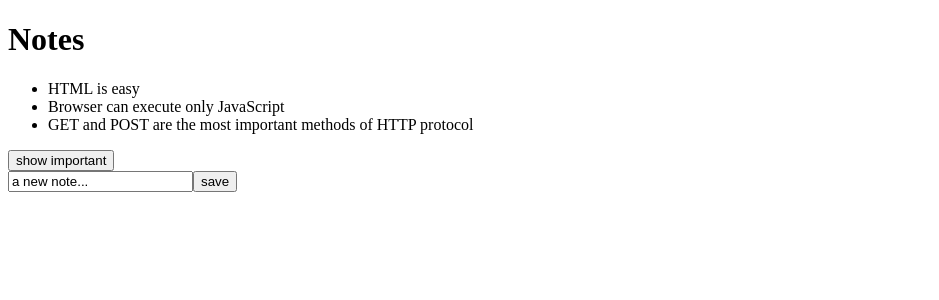
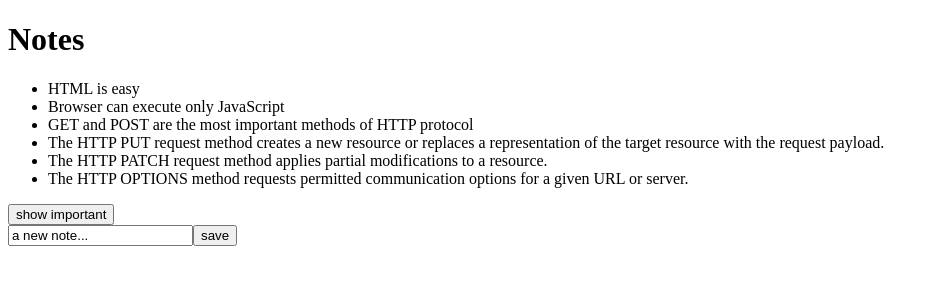
Before and after one commit to Duola224/fsopen-react, a React (Vite) app in the folder part-2-course-tuto/: page / in a window 1280 px wide. Shown: the top 300 px of the page, without its empty margins (0-939 px from the left). Built offline with nearby package versions, Linux system fonts and the light colour scheme; data requests are answered from the project's data file.

Commit message:
Getting data from server. Using json-server

```diff
--- /dev/null
+++ b/part-2-course-tuto/db.json
@@ -0,0 +1,34 @@
+{
+    "notes": [
+        {
+            "id": 1,
+            "content": "HTML is easy",
+            "important": true
+        },
+        {
+            "id": 2,
+            "content": "Browser can execute only JavaScript",
+            "important": false
+        },
+        {
+            "id": 3,
+            "content": "GET and POST are the most important methods of HTTP protocol",
+            "important": true
+        },
+        {
+            "id": 4,
+            "content": "The HTTP PUT request method creates a new resource or replaces a representation of the target resource with the request payload.",
+            "important": false
+        },
+        {
+            "id": 5,
+            "content": "The HTTP PATCH request method applies partial modifications to a resource.",
+            "important": true
+        },
+        {
+            "id": 6,
+            "content": "The HTTP OPTIONS method requests permitted communication options for a given URL or server.",
+            "important": false
+        }
+    ]
+}
--- a/part-2-course-tuto/package.json
+++ b/part-2-course-tuto/package.json
@@ -10,6 +10,7 @@
     "preview": "vite preview"
   },
   "dependencies": {
+    "axios": "^1.6.8",
     "react": "^18.2.0",
     "react-dom": "^18.2.0"
   },
@@ -21,6 +22,7 @@
     "eslint-plugin-react": "^7.33.2",
     "eslint-plugin-react-hooks": "^4.6.0",
     "eslint-plugin-react-refresh": "^0.4.5",
+    "json-server": "^1.0.0-alpha.23",
     "vite": "^5.1.4"
   }
 }
--- a/part-2-course-tuto/src/App.jsx
+++ b/part-2-course-tuto/src/App.jsx
@@ -1,10 +1,22 @@
-import { useState } from 'react'
+import { useEffect, useState } from 'react'
+import axios from 'axios'
 import Note from './components/Note'
 
 const App = (props) => {
-  const [notes, setNotes] = useState(props.notes)
+  const [notes, setNotes] = useState([])
   const [newNote, setNewNote] = useState('a new note...')
   const [showAll, setShowAll] = useState(true)
+
+  useEffect( () => {
+    console.log('effect');
+    axios
+    .get('http://localhost:3002/notes')
+    .then(resp => {
+      console.log('promise fulfilled')
+      setNotes(resp.data)
+    })
+  }, [])
+  console.log('render', notes.length, 'notes')
 
   const addNote = (event) => {
     event.preventDefault()
@@ -39,6 +51,7 @@ return (
     <form onSubmit={addNote}>
       <input type="text"
         value={newNote}
+        placeholder='Enter a note, please!'
         onChange={handleNoteChange}
       />
       <button type="submit">save</button>
--- a/part-2-course-tuto/src/main.jsx
+++ b/part-2-course-tuto/src/main.jsx
@@ -1,26 +1,4 @@
-import React from 'react'
-import ReactDOM from 'react-dom/client'
+import ReactDOM from "react-dom/client";
+import App from "./App";
 
-import App from './App'
-
-const notes = [
-  {
-    id: 1,
-    content: 'HTML is easy',
-    important: true
-  },
-  {
-    id: 2,
-    content: 'Browser can execute only JavaScript',
-    important: false
-  },
-  {
-    id: 3,
-    content: 'GET and POST are the most important methods of HTTP protocol',
-    important: true
-  }
-]
-
-ReactDOM.createRoot(document.getElementById('root')).render(
-  <App notes={notes} />
-)
+ReactDOM.createRoot(document.getElementById("root")).render(<App />);
```
Also changed, not shown: 1 other file (tests, documents, lock files or other folders).
